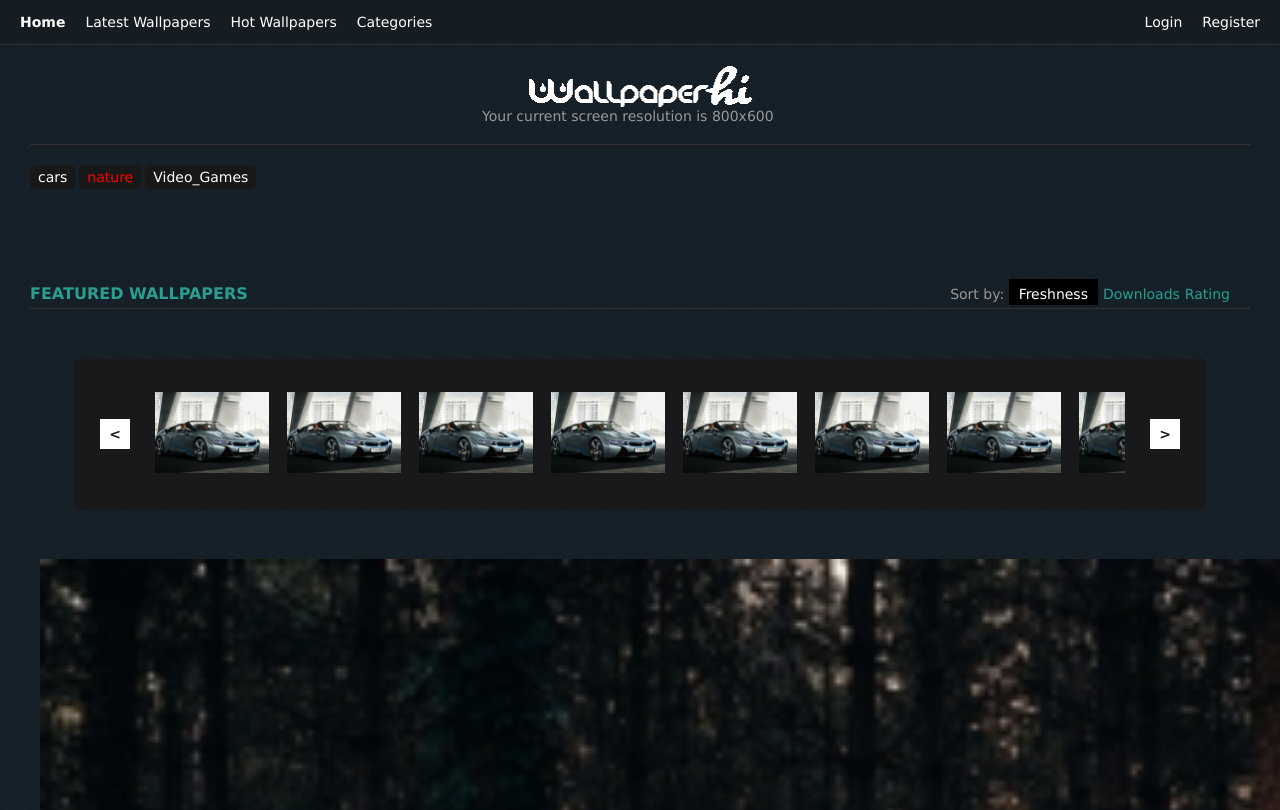
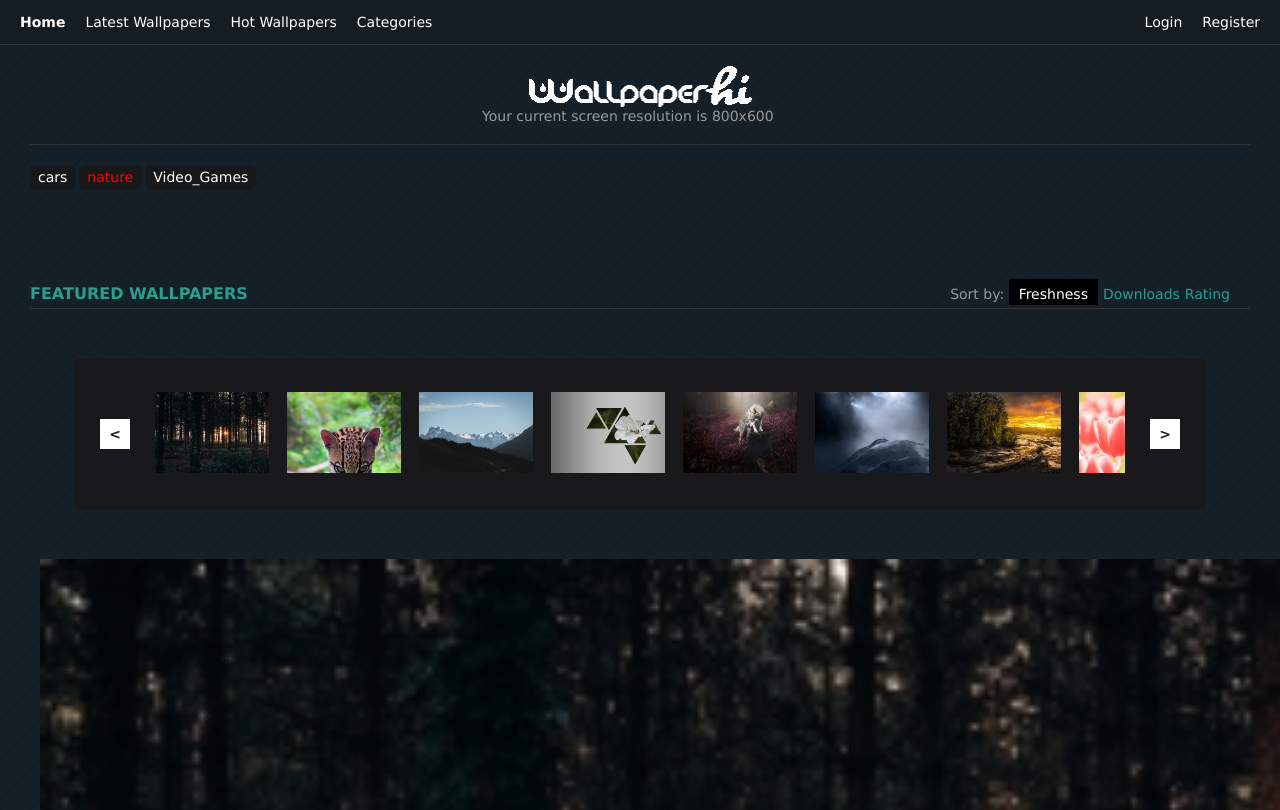
Before and after one commit to MonguDykrai/Picture-Wall, a React app: page /#/nature/1 in a window 1280 px wide. Shown: the top 810 px of the page. Built offline with nearby package versions, Linux system fonts and the light colour scheme; data requests are answered from the project's data file.

Commit message:
07_PWCategoryDetail组件功能基本实现

```diff
--- a/src/components/wallpapers-category-detail/index.js
+++ b/src/components/wallpapers-category-detail/index.js
@@ -1,14 +1,18 @@
 import React from 'react'
+import PWGalleryItem from './sub/category-item'
+import PWDetailPicture from './sub/detail-picture'
 
 export default class PWWPCategoryDetail extends React.Component {
   constructor(props) {
     super(props)
 
-    console.log(`props:${props}`)
+    console.log(`props`)
 
     this.state = {
       currentPath: this.props.match.url,
-      url: ''
+      url: '',
+      galleryItemsUrl: props.location.pathname.substr(0, props.location.pathname.lastIndexOf('/')),
+      galleryItems: []
     }
   }
 
@@ -21,65 +25,36 @@ export default class PWWPCategoryDetail extends React.Component {
             <span className="arrowLeft">&lt;</span>
           </div>
           <ul className="ul-gallery">
-            <li className="ul-gallery-item">
-              <a href="javascript: void(0);">
-                <img src="../src/images/cars/125879.jpg" alt="car" />
-              </a>
-            </li>
-            <li className="ul-gallery-item">
-              <a href="javascript: void(0);">
-                <img src="../src/images/cars/125879.jpg" alt="car" />
-              </a>
-            </li>
-            <li className="ul-gallery-item">
-              <a href="javascript: void(0);">
-                <img src="../src/images/cars/125879.jpg" alt="car" />
-              </a>
-            </li>
-            <li className="ul-gallery-item">
-              <a href="javascript: void(0);">
-                <img src="../src/images/cars/125879.jpg" alt="car" />
-              </a>
-            </li>
-            <li className="ul-gallery-item">
-              <a href="javascript: void(0);">
-                <img src="../src/images/cars/125879.jpg" alt="car" />
-              </a>
-            </li>
-            <li className="ul-gallery-item">
-              <a href="javascript: void(0);">
-                <img src="../src/images/cars/125879.jpg" alt="car" />
-              </a>
-            </li>
-            <li className="ul-gallery-item">
-              <a href="javascript: void(0);">
-                <img src="../src/images/cars/125879.jpg" alt="car" />
-              </a>
-            </li>
-            <li className="ul-gallery-item">
-              <a href="javascript: void(0);">
-                <img src="../src/images/cars/125879.jpg" alt="car" />
-              </a>
-            </li>
+            { this._renderPWGalleryItems() }
           </ul>
           <div className="gallery-rightArrow-container">
               <span className="arrowRight">&gt;</span>
           </div>
         </div>
-        <div className="category-detail-picture-container">
-          <img src={ `../src/images/${this.state.url}` } alt="" />
-        </div>
+        <PWDetailPicture url={ this.state.url } />
       </div>
     )
   }
 
   componentDidMount() {
     const { currentPath } = this.state
-    this._doFetch(currentPath)
+    this._doFetchPic(currentPath)
     console.log(`currentPath:${currentPath}`);
+
+    this._doFetchGallery(this.state.galleryItemsUrl)
   }
 
-  _doFetch(path) {
+
+
+  _renderPWGalleryItems() {
+    return this.state.galleryItems.map(item => {
+      return (
+        <PWGalleryItem key={ item.id } {...item} />
+      )
+    })
+  }
+
+  _doFetchPic(path) {
     fetch(`http://localhost:3004${path}`)
       .then(res => {
         return res.json()
@@ -90,4 +65,19 @@ export default class PWWPCategoryDetail extends React.Component {
         })
       })
   }
+
+  _doFetchGallery(path) {
+    fetch(`http://localhost:3004${path}`)
+      .then(res => {
+        return res.json()
+      })
+      .then(data => {
+        console.log(data)
+        this.setState({
+          galleryItems: data
+        }, function () {
+          console.log(this.state.galleryItems);
+        })
+      })
+  }
 }
--- /dev/null
+++ b/src/components/wallpapers-category-detail/sub/category-item.js
@@ -0,0 +1,12 @@
+import React from 'react'
+
+export default function PWGalleryItem({address}) {
+  console.log(address);
+  return (
+    <li className="ul-gallery-item">
+      <a href="javascript: void(0);">
+        <img src={`../src/images/${address}`} alt="car" />
+      </a>
+    </li>
+  )
+}
--- /dev/null
+++ b/src/components/wallpapers-category-detail/sub/detail-picture.js
@@ -0,0 +1,11 @@
+import React from 'react'
+
+export default function PWDetailPicture({ url }) {
+  return (
+    <div className="category-detail-picture-container">
+      <a href="javascript: void(0);">
+        <img src={ `../src/images/${url}` } alt="" />
+      </a>
+    </div>
+  )
+}
```
